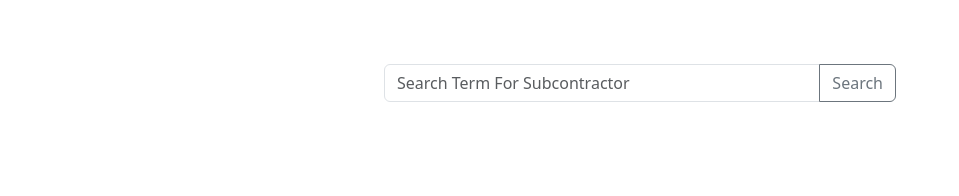
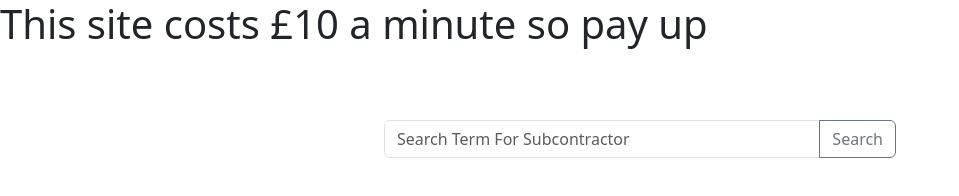
Before and after one commit to JacobCCooper528/SubContractSearch, a plain HTML site: page index.html in a window 1280 px wide. Shown: the whole page, without its empty margins (0-959 px from the left). Drawn offline with nearby package versions, Linux system fonts and the light colour scheme.

Commit message:
Important info

```diff
--- a/index.html
+++ b/index.html
@@ -13,7 +13,7 @@
     <script src="https://cdn.jsdelivr.net/npm/fuse.js/dist/fuse.js"></script>
     <script src="https://ajax.googleapis.com/ajax/libs/jquery/3.6.3/jquery.min.js"></script>
     <script src="index.js" type="text/javascript"></script>
-
+    <h1> This site costs £10 a minute so pay up </h1>
     <div class="input-group mb-3 " style="width: 100%; padding: 5% 30%">
         <input type="text" class="form-control" id="searchbox" placeholder="Search Term For Subcontractor">
         <button class="btn btn-outline-secondary" id="searchbtn" type="button" onclick="search()">Search</button>
```
